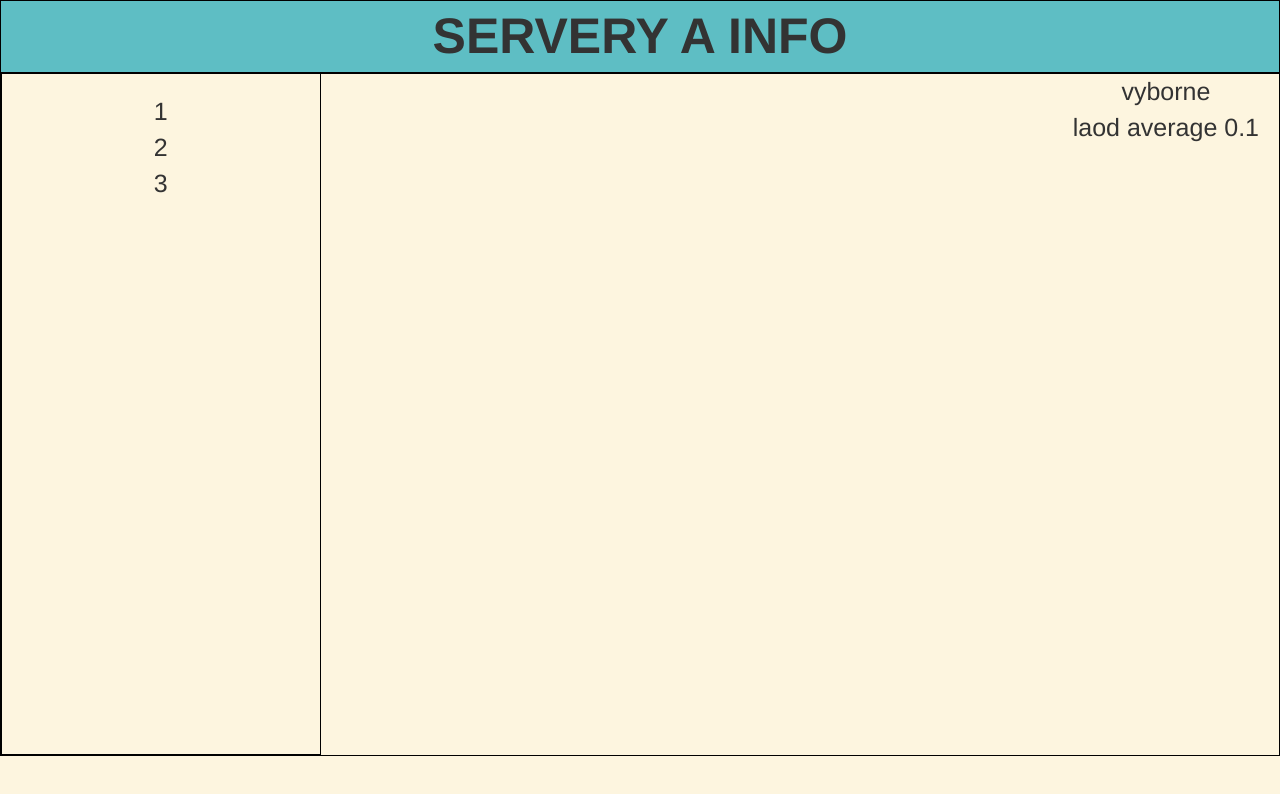
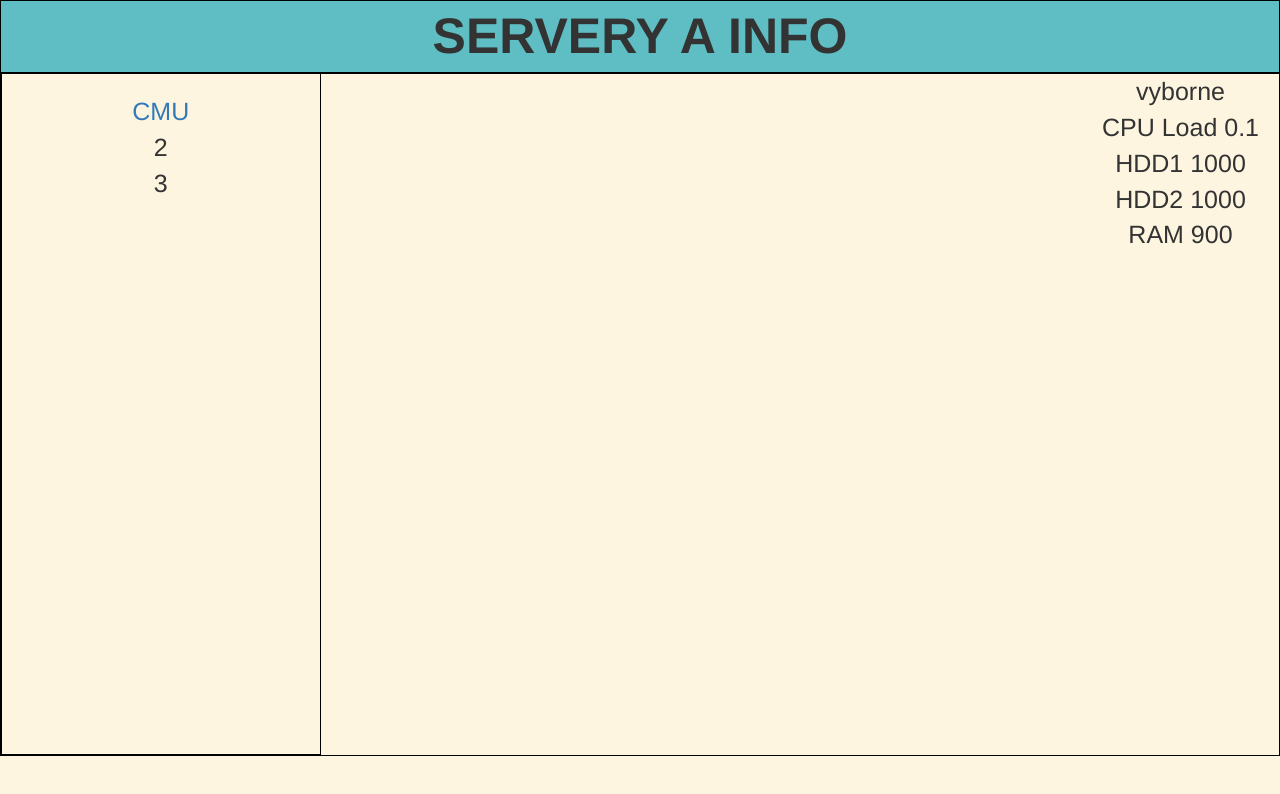
Before and after one commit to monitoring-fe-students/monitoring-fe, an Angular app: page / in a window 1280 px wide. Shown: the top 794 px of the page. Built offline with nearby package versions, Linux system fonts and the light colour scheme.

Commit message:
Vypísané 1

```diff
--- a/src/app/app.component.html
+++ b/src/app/app.component.html
@@ -7,7 +7,7 @@
         <div class="row">
             <div class="col-sm-3">
               <ul>
-                <li>1</li>
+                <li><a href="app.component.html"> CMU </a></li>
                 <li>2</li>
                 <li>3</li>
               </ul>
@@ -16,7 +16,13 @@
                 <div class="ostatne">
                     vyborne
                     <br>
-                    laod average {{ loadAverage }}
+                    CPU Load {{ loadAverage }}
+                    <br>
+                    HDD1 {{ HDD1 }}
+                    <br>
+                    HDD2 {{ HDD2 }}
+                    <br>
+                    RAM {{ RAM }}
                 </div>
             </div>
         </div>
--- a/src/app/app.component.ts
+++ b/src/app/app.component.ts
@@ -9,10 +9,18 @@ import { Instance, Metric } from './models/azure-rest-api.model';
 })
 export class AppComponent implements OnInit {
   public loadAverage: number = 0;
+  public HDD1: number = 0;
+  public HDD2: number = 0;
+  public RAM: number = 0;
+
+
 
   constructor(private azureRestApiService: AzureRestApiService) { }
 
   ngOnInit(): void {
     this.azureRestApiService.getInstanceMetric(Instance.CSMSProduction, Metric.CPULoad).subscribe((data) => this.loadAverage = data)
+    this.azureRestApiService.getInstanceMetric(Instance.CSMSProduction, Metric.HDD1RemainingMB).subscribe((data) => this.HDD1 = data)
+    this.azureRestApiService.getInstanceMetric(Instance.CSMSProduction, Metric.HDD1RemainingMB).subscribe((data) => this.HDD2 = data)
+    this.azureRestApiService.getInstanceMetric(Instance.CSMSProduction, Metric.HDD1RemainingMB).subscribe((data) => this.RAM = data)
   }
 }
```
Also changed, not shown: src/services/azure-rest-api.service.ts (line endings or trailing spaces), 1 other file (tests, documents, lock files or other folders).
